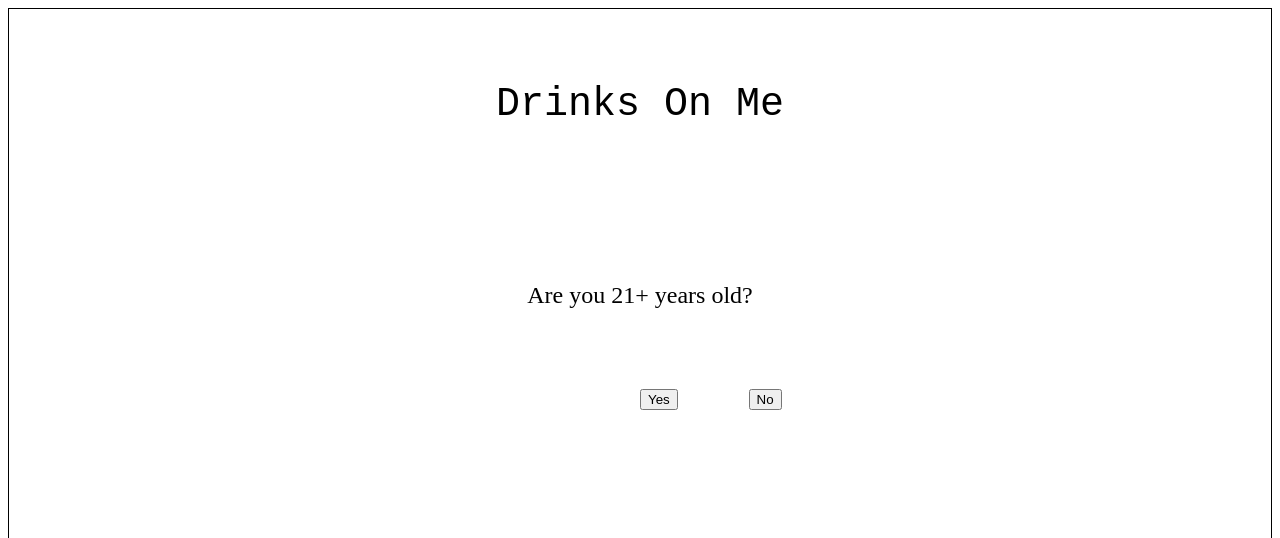
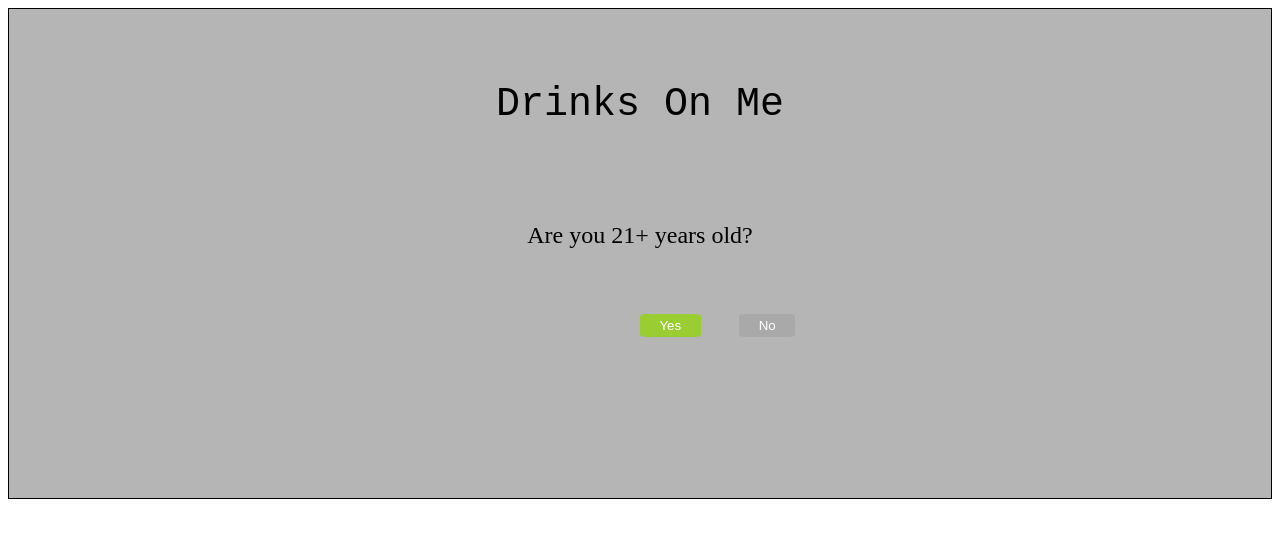
Before and after one commit to nraynes/the-drinks-on-me, a React (Create React App) app: page / in a window 1280 px wide. Shown: the top 538 px of the page. Built offline with nearby package versions, Linux system fonts and the light colour scheme.

Commit message:
Add modal styling

```diff
--- a/src/App.js
+++ b/src/App.js
@@ -2,8 +2,8 @@ import Modal from "./components/modal/Modal"
 
 function App() {
   return (
-    <div className="App">
-      <Modal/>
+    <div>
+      <Modal />
     </div>
   );
 }
--- a/src/components/modal/Modal.jsx
+++ b/src/components/modal/Modal.jsx
@@ -11,8 +11,8 @@ function Modal(props) {
       <div className={styles.modalPrompt}>
         Are you 21+ years old?
         <div className={styles.modalPromptButtons}>
-          <button>Yes</button>
-          <button>No</button>
+          <button className={styles.primaryButton}>Yes</button>
+          <button className={styles.secondaryButton}>No</button>
         </div>
       </div>
     </div>
--- a/src/components/modal/Modal.module.css
+++ b/src/components/modal/Modal.module.css
@@ -6,7 +6,7 @@ flex-flow: column nowrap;
 border: 1px solid black;
 align-items: center;
 padding: 3%;
-
+background-color: rgba(108, 108, 108, .5);
 }
 
 .modalTitle {
@@ -21,7 +21,7 @@ padding: 3%;
     flex-flow: column nowrap;
     align-items: center;
     font-size: 1.5em;
-    padding: 10%;
+    padding: 5%;
 }
 
 .modalPromptButtons {
@@ -34,4 +34,19 @@ padding: 3%;
 
 .modalPromptButtons> button {
     margin: 50%;
+    border: none;
+    padding-top: 10%;
+    padding-bottom: 10%;
+    padding-left: 50%;
+    padding-right: 50%;
+    border-radius: 10%;
+    color: white;
 }
+
+.primaryButton {
+    background-color: yellowgreen;
+}
+
+.secondaryButton {
+    background-color: darkgray;
+}
```
